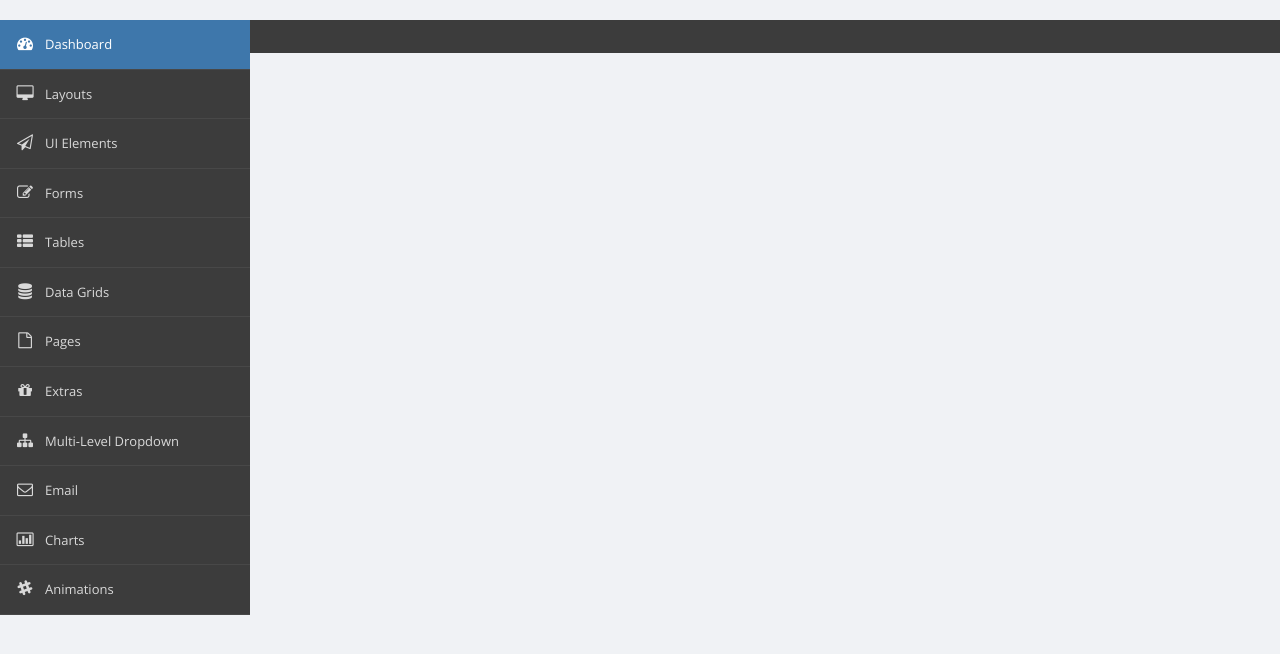
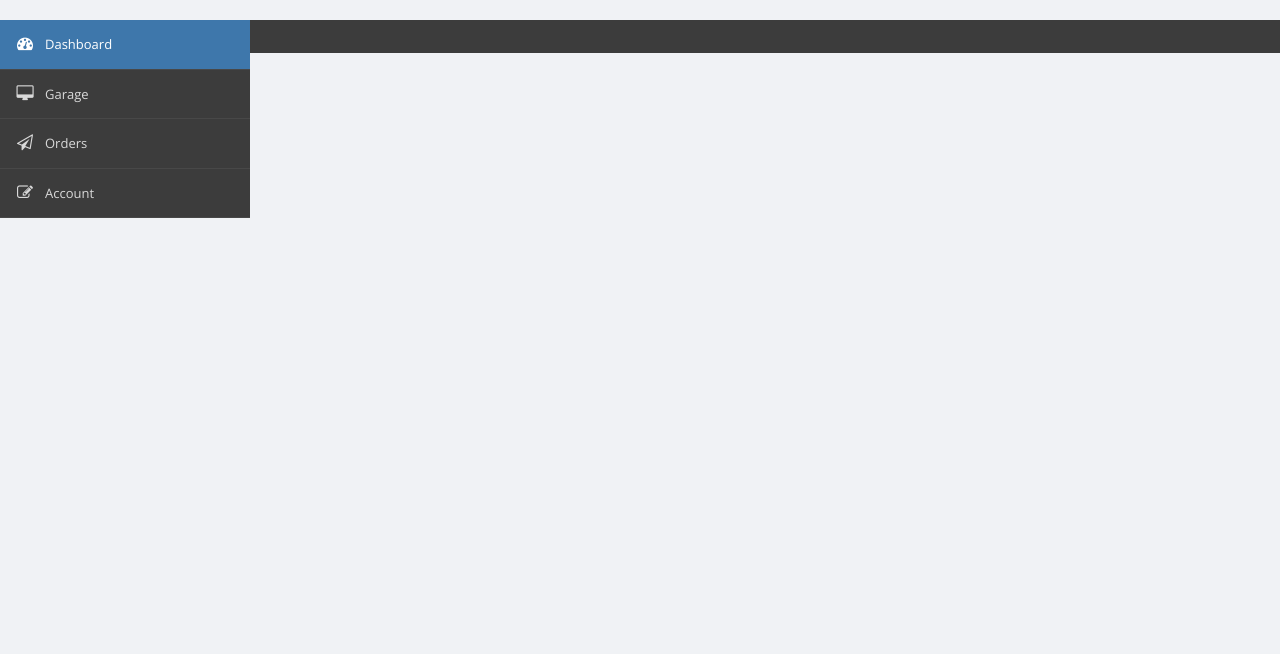
Before and after one commit to rahuang/GarageDrop, a Django app: template GarageSale/templates/403.html in a window 1280 px wide. Shown: the part 50-704 px from the top of the page. Run offline with Django 3.2, Linux system fonts and the light colour scheme; the template is opened without the code that fills it, so the values that code supplies are empty; some libraries are stand-ins or nearby versions.

Commit message:
linked pages

```diff
--- a/GarageSale/templates/base.html
+++ b/GarageSale/templates/base.html
@@ -108,62 +108,24 @@
                 <ul id="side-menu" class="nav">
 
                      <div class="clearfix"></div>
-                    <li class="active"><a href="dashboard.html"><i class="fa fa-tachometer fa-fw">
+                    <li class="active"><a href="{% url 'index' %}"><i class="fa fa-tachometer fa-fw">
                         <div class="icon-bg bg-orange"></div>
                     </i><span class="menu-title">Dashboard</span></a></li>
-                    <li><a href="Layout.html"><i class="fa fa-desktop fa-fw">
+                    <li><a href="{% url 'garage' %}"><i class="fa fa-desktop fa-fw">
                         <div class="icon-bg bg-pink"></div>
-                    </i><span class="menu-title">Layouts</span></a>
+                    </i><span class="menu-title">Garage</span></a>
 
                     </li>
-                    <li><a href="UIElements.html"><i class="fa fa-send-o fa-fw">
+                    <li><a href="{% url 'orders' %}"><i class="fa fa-send-o fa-fw">
                         <div class="icon-bg bg-green"></div>
-                    </i><span class="menu-title">UI Elements</span></a>
+                    </i><span class="menu-title">Orders</span></a>
 
                     </li>
-                    <li><a href="Forms.html"><i class="fa fa-edit fa-fw">
+                    <li><a href="{% url 'account' %}"><i class="fa fa-edit fa-fw">
                         <div class="icon-bg bg-violet"></div>
-                    </i><span class="menu-title">Forms</span></a>
+                    </i><span class="menu-title">Account</span></a>
 
                     </li>
-                    <li><a href="Tables.html"><i class="fa fa-th-list fa-fw">
-                        <div class="icon-bg bg-blue"></div>
-                    </i><span class="menu-title">Tables</span></a>
-
-                    </li>
-                    <li><a href="DataGrid.html"><i class="fa fa-database fa-fw">
-                        <div class="icon-bg bg-red"></div>
-                    </i><span class="menu-title">Data Grids</span></a>
-
-                    </li>
-                    <li><a href="Pages.html"><i class="fa fa-file-o fa-fw">
-                        <div class="icon-bg bg-yellow"></div>
-                    </i><span class="menu-title">Pages</span></a>
-
-                    </li>
-                    <li><a href="Extras.html"><i class="fa fa-gift fa-fw">
-                        <div class="icon-bg bg-grey"></div>
-                    </i><span class="menu-title">Extras</span></a>
-
-                    </li>
-                    <li><a href="Dropdown.html"><i class="fa fa-sitemap fa-fw">
-                        <div class="icon-bg bg-dark"></div>
-                    </i><span class="menu-title">Multi-Level Dropdown</span></a>
-
-                    </li>
-                    <li><a href="Email.html"><i class="fa fa-envelope-o">
-                        <div class="icon-bg bg-primary"></div>
-                    </i><span class="menu-title">Email</span></a>
-
-                    </li>
-                    <li><a href="Charts.html"><i class="fa fa-bar-chart-o fa-fw">
-                        <div class="icon-bg bg-orange"></div>
-                    </i><span class="menu-title">Charts</span></a>
-
-                    </li>
-                    <li><a href="Animation.html"><i class="fa fa-slack fa-fw">
-                        <div class="icon-bg bg-green"></div>
-                    </i><span class="menu-title">Animations</span></a></li>
                 </ul>
             </div>
         </nav>
--- a/GarageSale/urls.py
+++ b/GarageSale/urls.py
@@ -17,6 +17,9 @@ urlpatterns = patterns('',
     # url(r'^blog/', include('blog.urls')),
 
     url(r'^$', views.IndexPage.as_view(), name='index'),
+    url(r'^garage/$', views.GaragePage.as_view(), name='garage'),
+    url(r'^orders/$', views.OrdersPage.as_view(), name='orders'),
+    url(r'^account/$', views.AccountPage.as_view(), name='account'),
 
     url(r'^test/', include('testapp.urls')),
     url(r'^users/', include('users.urls')),
```
Also changed, not shown: GarageSale/templates/account.html (added, +7 -0 lines), GarageSale/templates/garage.html (added, +7 -0 lines), GarageSale/templates/orders.html (added, +7 -0 lines), GarageSale/views.py (+12 -0 lines).
